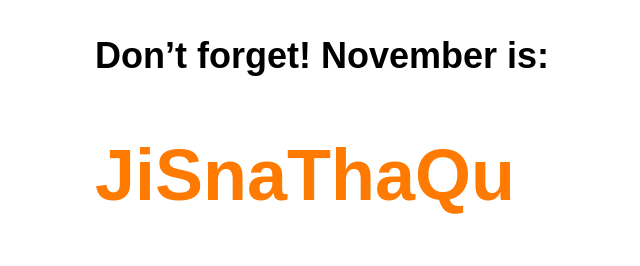
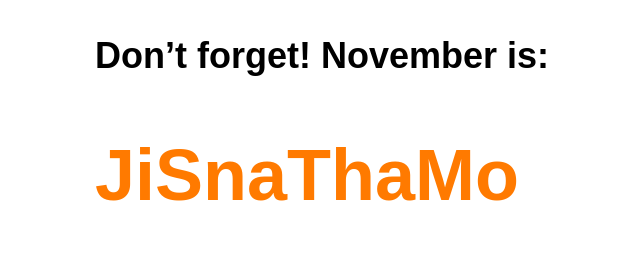
Before and after one commit to BaseCase/nanowrimo_names, a plain HTML site: page index.html in a window 1280 px wide. Shown: the top 266 px of the page, without its empty margins (195-835 px from the left). Drawn offline with Linux system fonts and the light colour scheme.

Commit message:
Preserves the month portion of the acronym

```diff
--- a/index.html
+++ b/index.html
@@ -67,10 +67,10 @@
                           'Gl', 'Gr', 'Ph', 'Pl', 'Pr', 'Qu', 'Sc', 'Sh', 'Sl',
                           'Sn', 'Sp', 'St', 'Sw', 'Th', 'Tr', 'Tw', 'Wr'];
 
-        var name = ['Na', 'No', 'Wri', 'Mo'].map(function() {
+        var name = ['Na', 'No', 'Wri'].map(function() {
           return consonants[Math.floor(Math.random() * consonants.length)] +
                  vowels[Math.floor(Math.random() * vowels.length)];
-        }).join('');
+        }).join('') + 'Mo';
 
         document.getElementsByClassName('event-name')[0].innerHTML = name;
       })();
```
